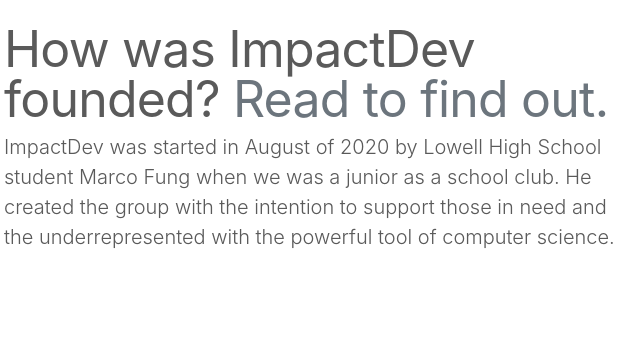
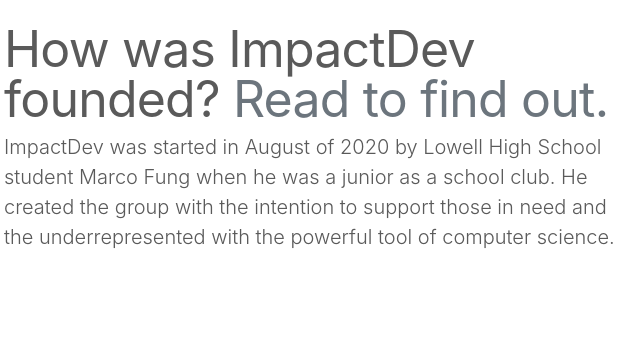
Before and after one commit to marcokfung/ImpactDev, a plain HTML site: page main2.html in a window 1280 px wide. Shown: the part 1300-1659 px from the top of the page, 81-721 px from the left. Drawn offline with nearby package versions, Linux system fonts and the light colour scheme; files whose address does not match are found by name.

Commit message:
Update main2.html

```diff
--- a/main2.html
+++ b/main2.html
@@ -132,7 +132,7 @@
     <div class="row featurette">
       <div id = "About_us" class="col-md-7">
         <h2 class="featurette-heading">How was ImpactDev founded? <span class="text-muted">Read to find out.</span></h2>
-        <p class="lead">ImpactDev was started in August of 2020 by Lowell High School student Marco Fung when we was a junior as a school club. He created the group with the intention to support those in need and the underrepresented with the powerful tool of computer science.</p>
+        <p class="lead">ImpactDev was started in August of 2020 by Lowell High School student Marco Fung when he was a junior as a school club. He created the group with the intention to support those in need and the underrepresented with the powerful tool of computer science.</p>
       </div>
       <div class="col-md-5">
         <img class="bd-placeholder-img bd-placeholder-img-lg featurette-image img-fluid mx-auto" src = "dab.jpg" width="500" height="500" xmlns="http://www.w3.org/2000/svg" preserveAspectRatio="xMidYMid slice" focusable="false" role="img" aria-label="Placeholder: 500x500"><title>Dab</title><rect width="100%" height="100%" fill="#eee"/></img>
```
